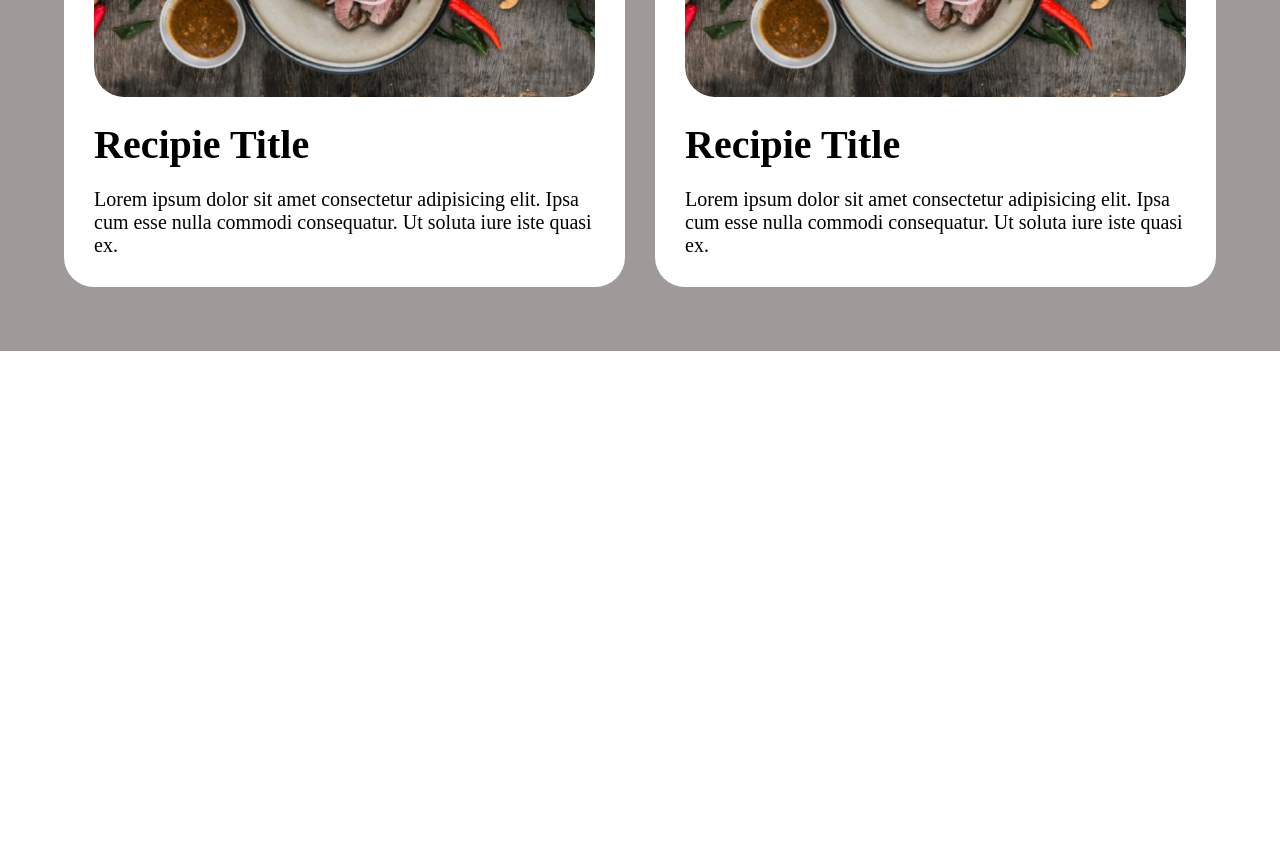
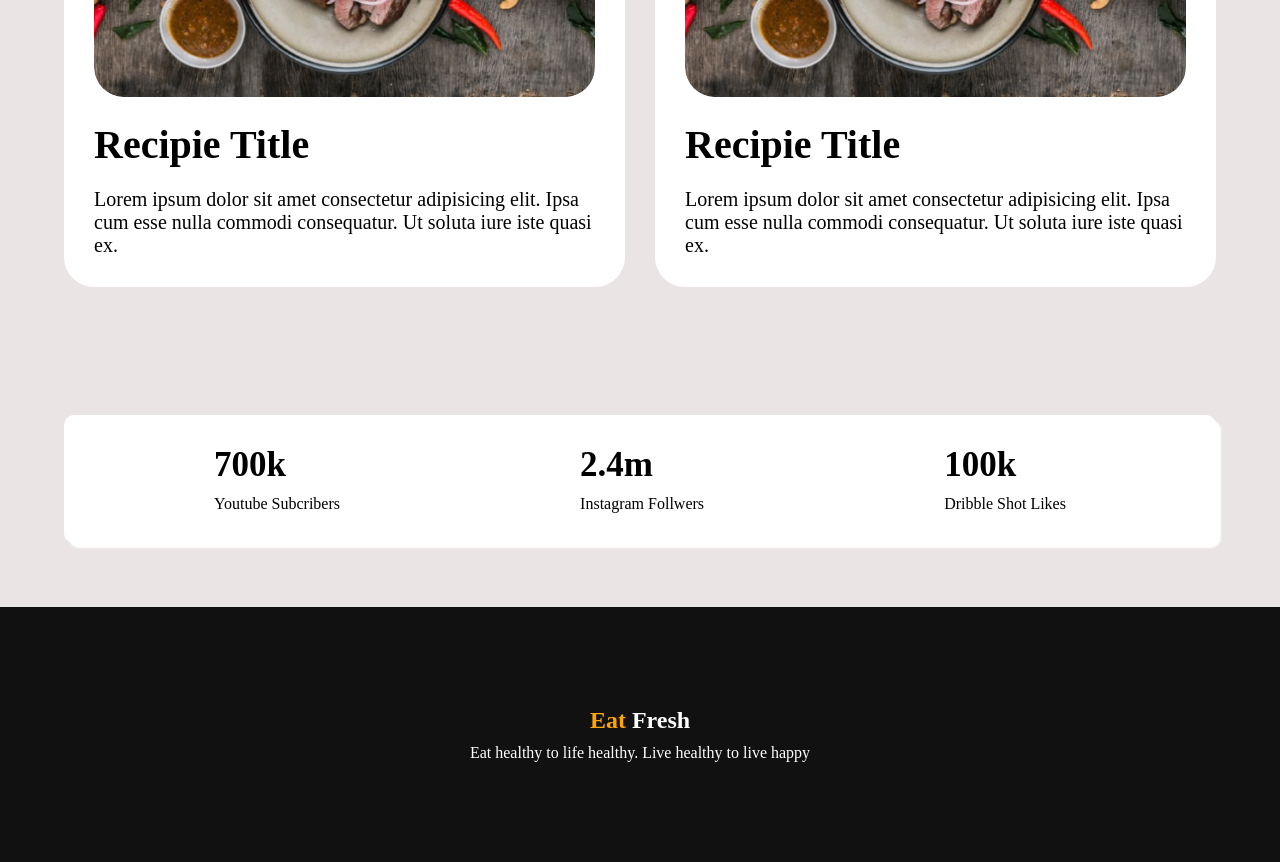
Before and after one commit to RashedAkash/prac-0, a plain HTML site: page index.html in a window 1280 px wide. Shown: the part 1674-2536 px from the top of the page. Before the commit the page ends 2025 px from the top, so only its background shows below. Drawn offline with Linux system fonts and the light colour scheme.

Commit message:
footer added

```diff
--- a/index.html
+++ b/index.html
@@ -64,5 +64,31 @@
      </div>
     </div>
   </section>
+  <!-- price section -->
+  <section class="price-area">
+    <div class="prices">
+      <div class="single-price">
+        <h1>700k</h1>
+        <p>Youtube Subcribers</p>
+      </div>
+      <div class="single-price">
+        <h1>2.4m</h1>
+        <p>Instagram Follwers</p>
+      </div>
+      <div class="single-price">
+        <h1>100k</h1>
+        <p>Dribble Shot Likes</p>
+      </div>
+    </div>
+  </section>
+  <!-- footer section -->
+  <section>
+    <footer>
+      <div class="eat">
+        <h2><span>Eat</span> Fresh</h2>
+        <p>Eat healthy to life healthy. Live healthy to live happy</p>
+      </div>
+    </footer>
+  </section>
 </body>
 </html>
--- a/style.css
+++ b/style.css
@@ -50,6 +50,7 @@
   background-image: url('images/shapes/Frame\ 58.jpg');
   background-position: center;
   background-size: cover;
+
 }
 .about-img{
   width: 50%;
@@ -73,7 +74,7 @@
 /* recipies style */
 .Recipies-area{
   padding: 5%;
-  background-color: #a09999;
+  background-color: #eae4e4;
 }
 .title{
   text-align: center;
@@ -119,3 +120,44 @@
 .rec-text p{
   font-size: 20px;
 }
+
+/* price-area */
+.price-area{
+  padding: 5% 0;
+  background-color: #eae4e4;
+
+}
+.prices{
+  display: flex;
+  justify-content: space-around;
+  box-shadow: 5px 5px 2px #fff;
+  background-color: #fff;
+  margin: 0 5% ;
+  padding: 30px;
+  border-radius: 10px;
+}
+.single-price h1{
+  font-size: 35px;
+  margin-bottom: 10px;
+}
+.single-price p{}
+
+/* footer */
+footer{
+  background-color: #111;
+}
+.eat{
+  text-align: center;
+  padding: 100px;
+
+}
+.eat h2{
+color: #fff;
+}
+.eat h2 span{
+  color: orange;
+}
+.eat p{
+  color: #fff;
+  margin-top: 10px;
+}
```
